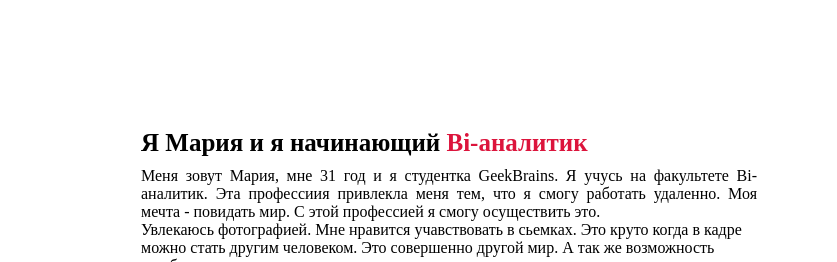
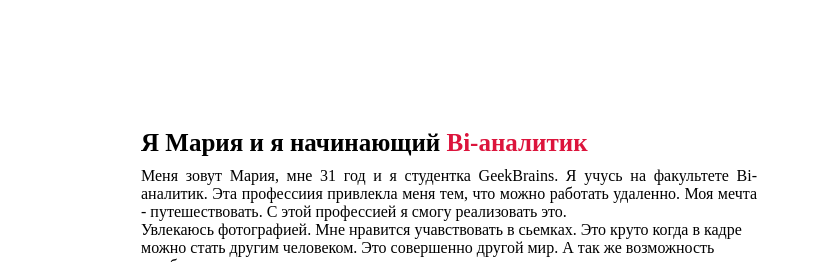
Before and after one commit to MaryVecherik/Web-technology, a plain HTML site: page homework_2/index.html in a window 1280 px wide. Shown: the part 903-1165 px from the top of the page, 443-1280 px from the left. Drawn offline with Linux system fonts and the light colour scheme.

Commit message:
modified homework2

```diff
--- a/homework_2/index.html
+++ b/homework_2/index.html
@@ -47,8 +47,8 @@
                 <giv class="column right">
                     <div class="text">Я Мария и я начинающий <span>Bi-аналитик</span></div>
                     <p>Меня зовут Мария, мне 31 год и я студентка GeekBrains. Я учусь на факультете Bi-аналитик.
-                        Эта профессиия привлекла меня тем, что я смогу работать удаленно. Моя мечта - повидать мир.
-                        С этой профессией я смогу осуществить это.
+                        Эта профессиия привлекла меня тем, что можно работать удаленно. Моя мечта - путешествовать.
+                        С этой профессией я смогу реализовать это.
                         <p></p>
                         Увлекаюсь фотографией. Мне нравится учавствовать в сьемках. Это круто когда в кадре можно стать другим человеком.
                         Это совершенно другой мир. А так же возможность заработать и сохранить воспоминания.
@@ -56,7 +56,7 @@
                         Главная черта моего характера - коммуникабельность. Я открытый человек, сангвиник по типу темперамента.
                         Иногда бываю слишком импульсивной, но стараюсь не забывать о рассудительности, быть более организованной.
                         <p></p>
-                        После окончания обучениия, я планирую устроиться на работу и повидать мир.
+                        После окончания обучениия, я планирую устроиться на работу.
                     </p>
                     <a href="#">Скачать документом</a>
                 </giv>
```
